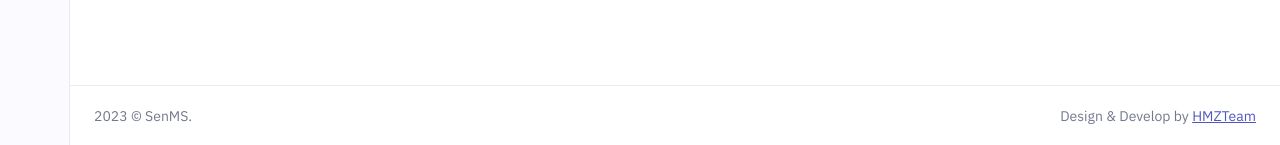
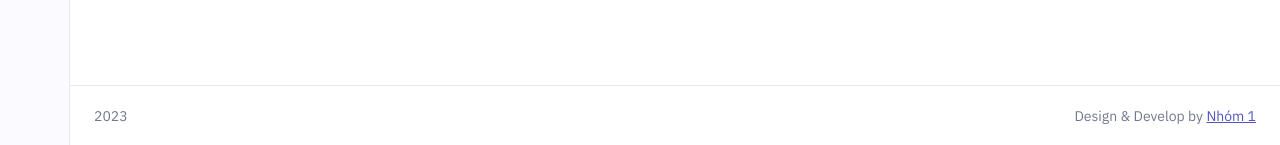
Before and after one commit to anhlvan/MVC_BookStore, a PHP site: page / in a window 1280 px wide. Shown: the part 855-1000 px from the top of the page. Run offline with PHP 8.4, Linux system fonts and the light colour scheme; some libraries are stand-ins or nearby versions.

Commit message:
update layout

```diff
--- a/App/Views/Shared/_LayoutAdmin.php
+++ b/App/Views/Shared/_LayoutAdmin.php
@@ -80,11 +80,11 @@
                         <div class="col-sm-6">
                             <script>
                                 document.write(new Date().getFullYear())
-                            </script> © SenMS.
+                            </script>
                         </div>
                         <div class="col-sm-6">
                             <div class="text-sm-end d-none d-sm-block">
-                                Design & Develop by <a href="/" class="text-decoration-underline">HMZTeam</a>
+                                Design & Develop by <a href="/" class="text-decoration-underline">Nhóm 1</a>
                             </div>
                         </div>
                     </div>
```
